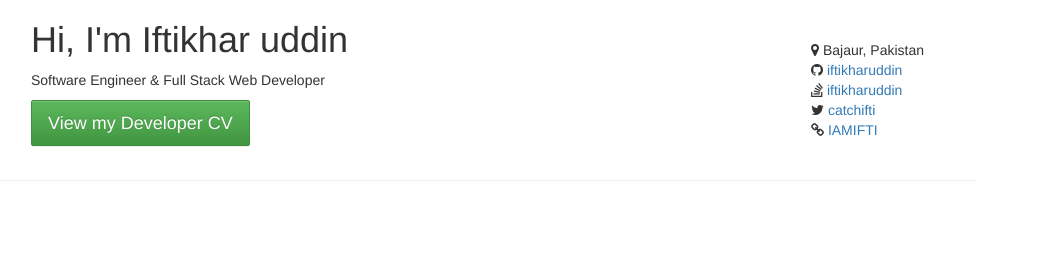
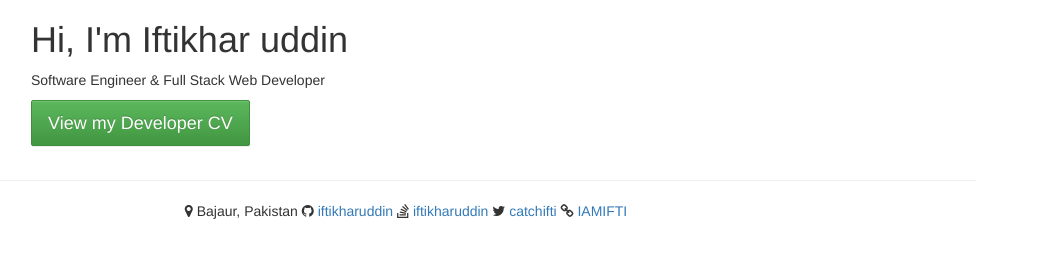
Before and after one commit to iftikharuddin/iftikharuddin.github.io, a plain HTML site: page index.html in a window 1280 px wide. Shown: the full height of the page, 234-1280 px from the left. Drawn offline with nearby package versions, Linux system fonts and the light colour scheme.

Commit message:
Contact Div Moved to Separate div

```diff
--- a/css/styles.css
+++ b/css/styles.css
@@ -1,3 +1,6 @@
+body {
+
+}
 .profile-image {
     width: 160px;
     height: 160px;
@@ -5,7 +8,7 @@
 	cursor: pointer;
 }
 .contact-info {
-    padding-top: 40px;
+
 }
 .cv-button {
 	padding-top: 10px;
--- a/index.html
+++ b/index.html
@@ -37,24 +37,27 @@
 					</div>
 				</div>
 			</div>
-			<div class="col-md-2">
+
+		</div> <!-- Row end -->
+		<hr>
+		<div class="row">
+		<div class="col-md-12">
 
 				<div class="contact-info">
+					<center>
 					<i class="fa fa-map-marker" aria-hidden="true"></i><span> <span>Bajaur, Pakistan
-					<br>
 					<i class="fa fa-github" aria-hidden="true"></i><span> <span><a href="https://github.com/iftikharuddin">iftikharuddin</a>
-					<br>
+
 					<i class="fa fa-stack-overflow" aria-hidden="true"></i><span> <span><a href="http://stackoverflow.com/users/3854365/iftikhar-uddin">iftikharuddin</a>
-					<br>
+
 					<i class="fa fa-twitter" aria-hidden="true"></i><span> <span><a href="http://www.twitter.com/catchifti">catchifti</a>
-					<br>
+
 					<i class="fa fa-link" aria-hidden="true"></i><span> <span><a href="http://www.iamifti.com">IAMIFTI</a>
-
+					</center>
 				</div>
 
 			</div>
-		</div> <!-- Row end -->
-		<hr>
+		</div>
 	</div> <!-- Container End -->
 
     <!-- jQuery (necessary for Bootstrap's JavaScript plugins) -->
```
